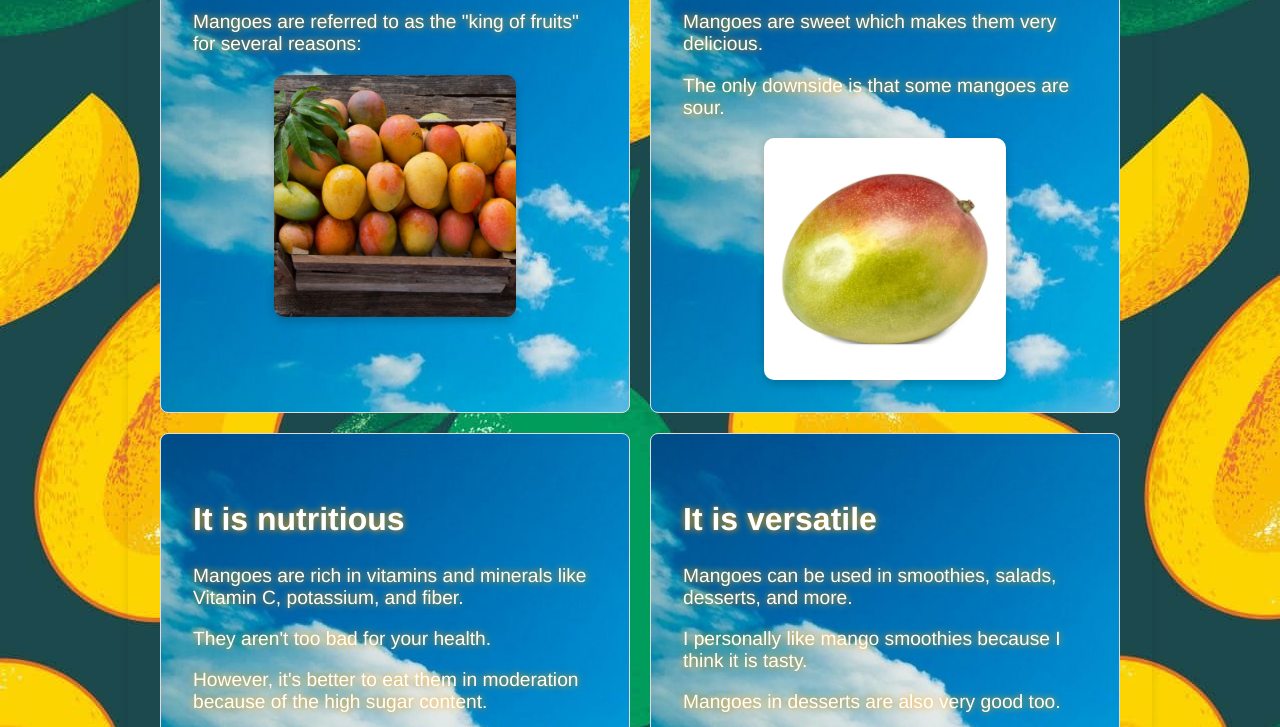
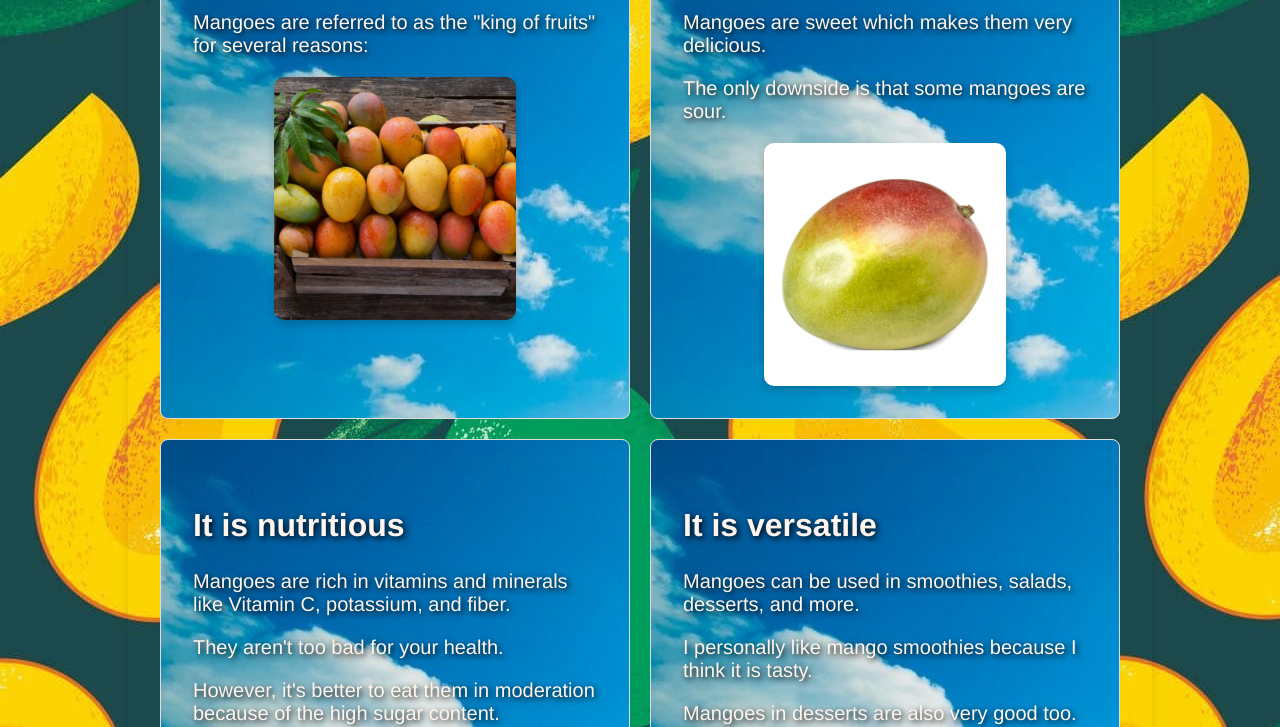
Before and after one commit to jtong5/webdev_project2, a plain HTML site: page index.html in a window 1280 px wide. Shown: the part 292-1019 px from the top of the page. Drawn offline with Linux system fonts and the light colour scheme.

Commit message:
homepage text should be readable?

```diff
--- a/css/styles.css
+++ b/css/styles.css
@@ -79,8 +79,8 @@ body#homepage {
   max-width: 75%;
   margin: 0 auto;
   padding: 2em;
-  color: white;
-  text-shadow: 0 0 7px #FFA400; /*makes text glow orange*/
+  color: #FFF5EE;
+  text-shadow: 2px 2px 6px black; /*makes text drop shadow*/
   box-shadow: 0px 4px 10px rgba(0, 0, 0, 0.1);
 }
 
@@ -101,6 +101,10 @@ body#homepage {
   box-sizing: border-box;
   float: left;
   background-image: url("../images/tropical.jpg");
+}
+
+#homepage p {
+  font-size: 1.25em;
 }
 /**************************************************************************/
 
```
